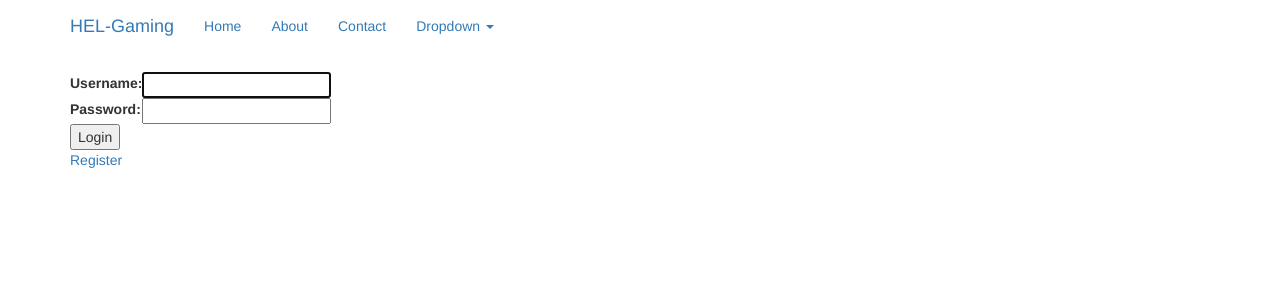
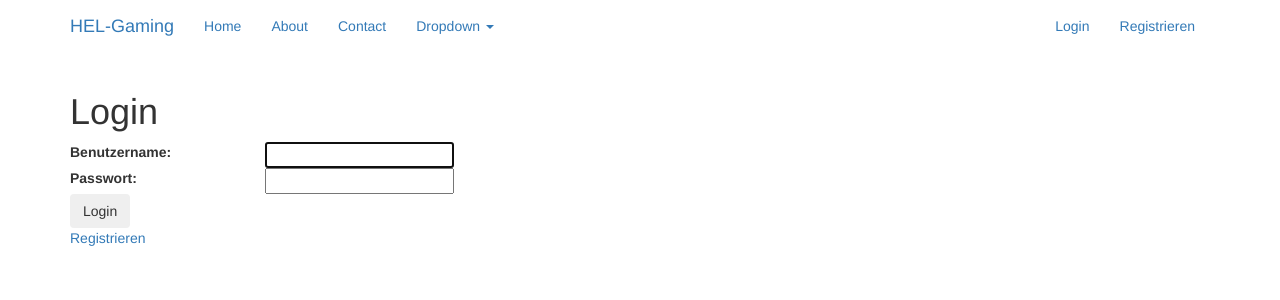
Before and after one commit to n2o/django-skeleton, a Django app: page /account/ in a window 1280 px wide. Shown: the top 300 px of the page. Run offline with Django 3.2, Linux system fonts and the light colour scheme; some libraries are stand-ins or nearby versions.

Commit message:
Polish templates

```diff
--- a/login/templates/registration/login.html
+++ b/login/templates/registration/login.html
@@ -1,16 +1,32 @@
 {% extends "base.html" %}
 
+{% block heading %}
+  <h1>Login</h1>
+{% endblock %}
+
 {% block content %}
-    {% if form.errors %}
-        <p>Your username and password didn't match. Please try again.</p>
-    {% endif %}
-    <form method="post" action=".">{% csrf_token %}
-        <table border="0">
-            <tr><th><label for="id_username">Username:</label></th><td>{{ form.username }}</td></tr>
-            <tr><th><label for="id_password">Password:</label></th><td>{{ form.password }}</td></tr>
-        </table>
-        <input type="submit" value="Login" />
-        <input type="hidden" name="next" value="/" />
-    </form>
-    <a href="/account/register">Register</a>
+  {% if form.errors %}
+    <p>Der Benutzername und das Passwort passen nicht zusammen.</p>
+  {% endif %}
+  <form method="post" action=".">{% csrf_token %}
+    <div class="row">
+      <div class="col-md-2">
+        <label for="id_username">Benutzername:</label>
+      </div>
+      <div class="col-md-2">
+        {{ form.username }}
+      </div>
+    </div>
+    <div class="row">
+      <div class="col-md-2">
+        <label for="id_password">Passwort:</label>
+      </div>
+      <div class="col-md-2">
+        {{ form.password }}
+      </div>
+    </div>
+    <input type="submit" value="Login" class="btn"/>
+    <input type="hidden" name="next" value="/" />
+  </form>
+  <a href="/account/register">Registrieren</a>
 {% endblock %}
--- a/login/templates/registration/register.html
+++ b/login/templates/registration/register.html
@@ -1,4 +1,8 @@
 {% extends "base.html" %}
+
+{% block heading %}
+  <h1>Registrierung</h1>
+{% endblock %}
 
 {% block content %}
   <form method="post" action=".">{% csrf_token %}
@@ -7,5 +11,5 @@
     </table>
     <input type="submit" value="Register" />
   </form>
-    <a href="/">Login</a>
+  <a href="/account">Login</a>
 {% endblock %}
--- a/templates/base.html
+++ b/templates/base.html
@@ -60,12 +60,19 @@
               </ul>
             </li>
           </ul>
+          <ul class="nav navbar-nav navbar-right">
+            <li><a href="/account">Login</a></li>
+            <li><a href="/account/register">Registrieren</a></li>
+          </ul>
         </div><!--/.nav-collapse -->
       </div>
     </nav>
 
+    <div class="container">
+      {% block heading %}{% endblock %}
+    </div>
+
     <div class="container" role="main">
-      {% block header %}{% endblock %}
       {% block content %}{% endblock %}
     </div>
 
```
Lines whose indentation alone changed are shown as unchanged.
